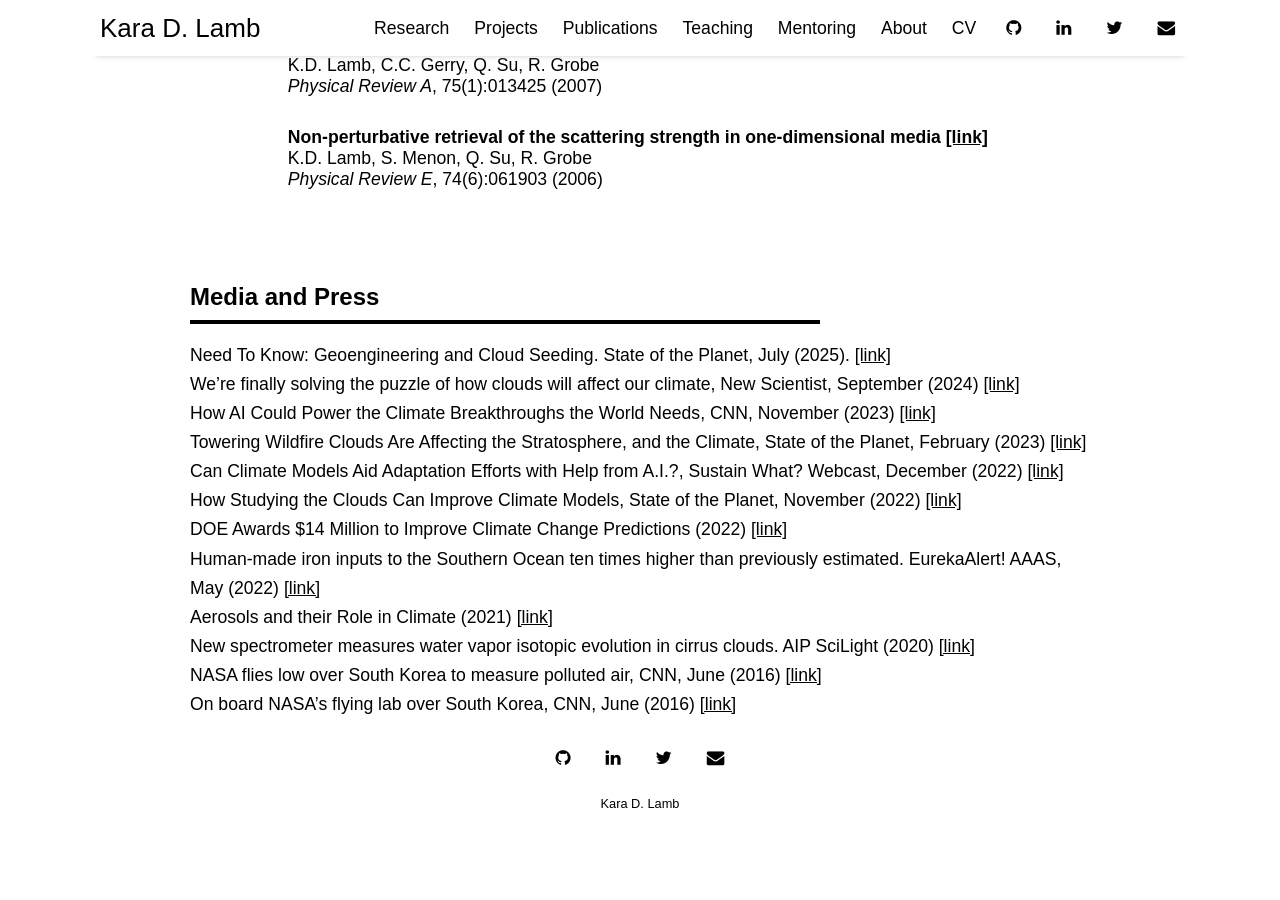
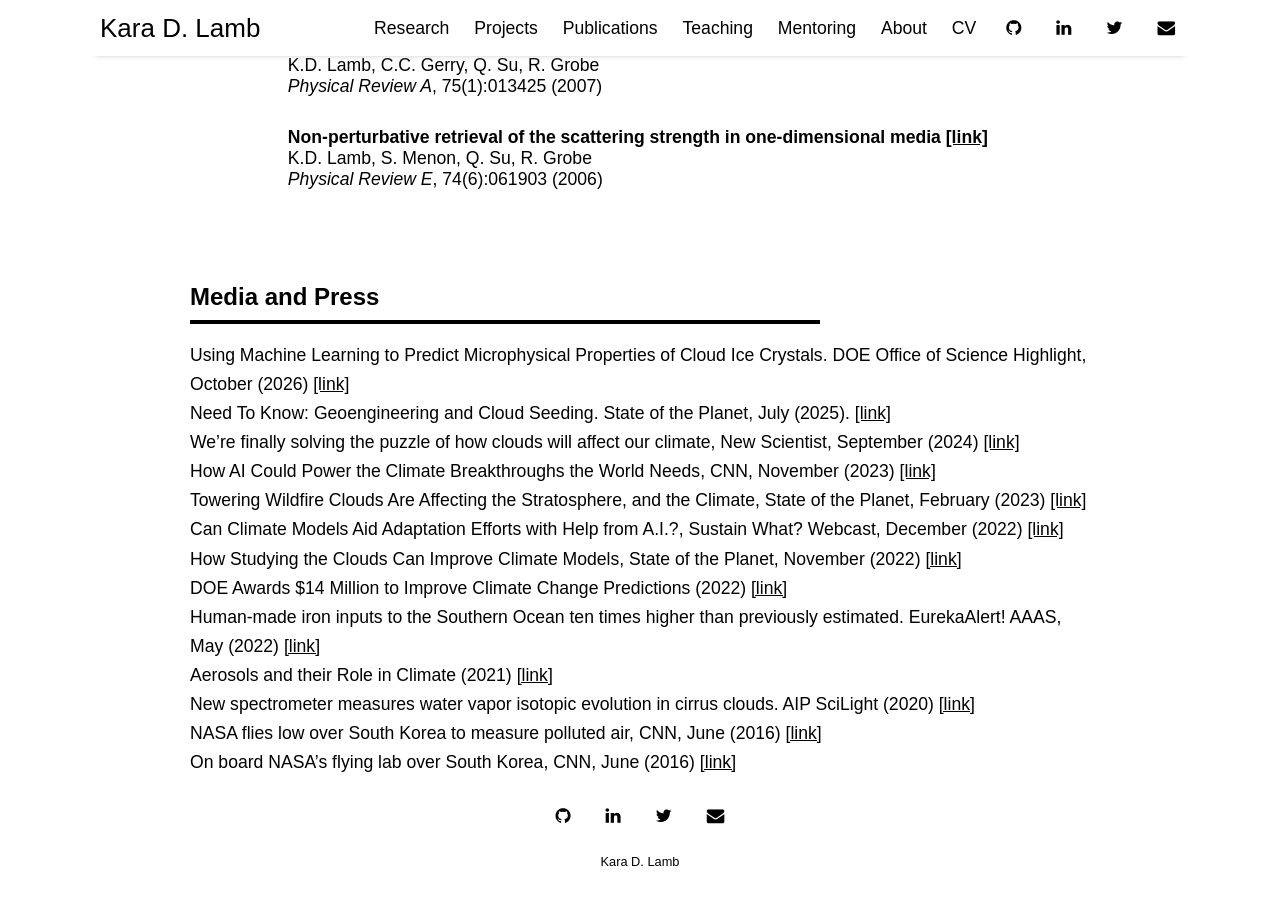
Before and after one commit to kdlamb/kdlamb.github.io, a Jekyll site: the page built from pages/publications.md, in a window 1280 px wide and 900 px high, scrolled down 6459 px. Built offline with Jekyll 4.4.1, drawn with Linux system fonts in a browser that asks for light colours; nearby versions of some CDN libraries; before the commit the page ends 7301 px from its top, so only the background shows below that.

Commit message:
Add DOE science highlight on ML for cloud ice crystals to Media and Press
Co-Authored-By: Claude Opus 5.5 <noreply@anthropic.com>

```diff
--- a/pages/publications.md
+++ b/pages/publications.md
@@ -377,6 +377,7 @@ K.D. Lamb, S. Menon, Q. Su, R. Grobe <br>
 
 <h2>Media and Press</h2>
 <hr style="width:70%">
+Using Machine Learning to Predict Microphysical Properties of Cloud Ice Crystals. DOE Office of Science Highlight, October (2026) <a href="https://www.energy.gov/science/ber/articles/using-machine-learning-predict-microphysical-properties-cloud-ice-crystals">[link]</a> <br>
 Need To Know: Geoengineering and Cloud Seeding. State of the Planet, July (2025). <a href="https://news.climate.columbia.edu/2025/07/17/geoengineering-cloud-seeding/">[link]</a> <br>
 We’re finally solving the puzzle of how clouds will affect our climate, New Scientist, September (2024) <a href="https://www.newscientist.com/article/mg26335070-800-were-finally-solving-the-puzzle-of-how-clouds-will-affect-our-climate/">[link]</a> <br>
 How AI Could Power the Climate Breakthroughs the World Needs, CNN, November (2023) <a href="https://www.cnn.com/2023/11/26/tech/ai-climate-solutions">[link]</a> <br>
```
